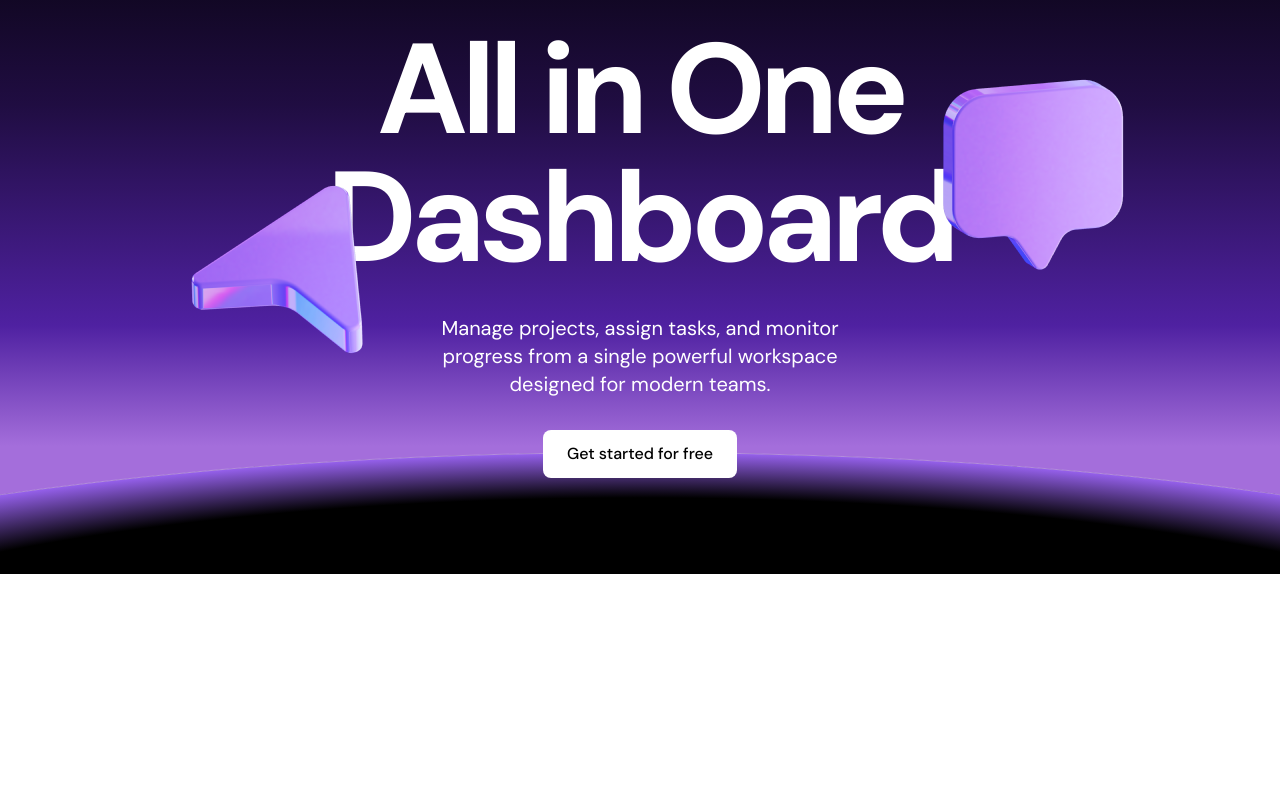
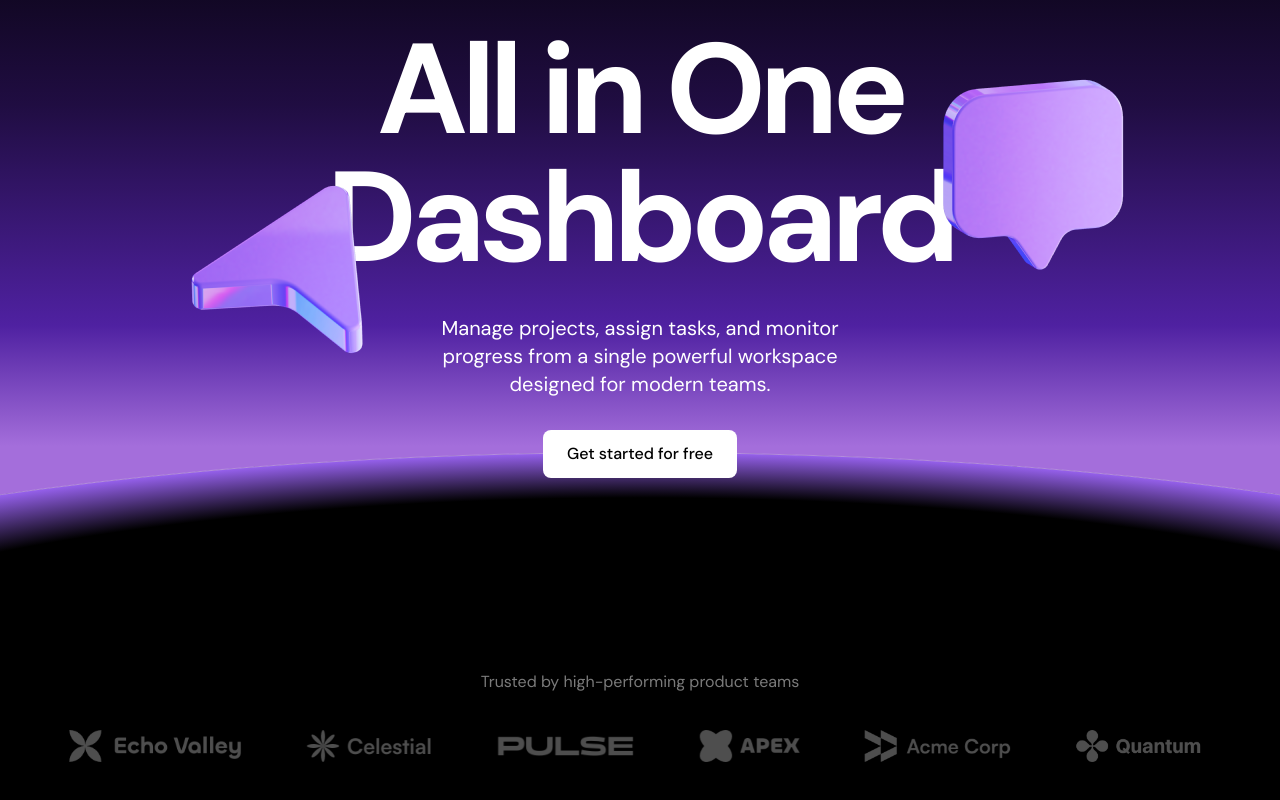
Before and after one commit to AymaneMehdi/Dark-Landing-Page-Task-Flow, a Next.js app: page / in a window 1280 px wide. Shown: the part 264-1064 px from the top of the page. Before the commit the page ends 838 px from the top, so only its background shows below. Built offline with nearby package versions, Linux system fonts and the light colour scheme.

Commit message:
Create LogoTicker section with Framer Motion logo animations.

```diff
--- a/src/app/page.tsx
+++ b/src/app/page.tsx
@@ -1,12 +1,14 @@
 import { Banner } from "@/components/Banner";
 import { Navbar } from "@/components/Navbar";
 import { Hero } from "@/components/Hero";
+import { LogoTicker } from "@/components/LogoTicker";
 export default function Home() {
   return (
     <>
       <Banner />
       <Navbar />
       <Hero />
+      <LogoTicker />
     </>
   );
 }
--- /dev/null
+++ b/src/components/LogoTicker.tsx
@@ -0,0 +1,62 @@
+"use client";
+import acmeLogo from "../assets/images/acme.png";
+import quantumLogo from "../assets/images/quantum.png";
+import echoLogo from "../assets/images/echo.png";
+import celestialLogo from "../assets/images/celestial.png";
+import pulseLogo from "../assets/images/pulse.png";
+import apexLogo from "../assets/images/apex.png";
+import Image from "next/image";
+import { motion } from "framer-motion";
+const images = [
+  { src: acmeLogo, alt: "Acme Logo" },
+  { src: quantumLogo, alt: "Quantum Logo" },
+  { src: echoLogo, alt: "Echo Logo" },
+  { src: celestialLogo, alt: "Celestial Logo" },
+  { src: pulseLogo, alt: "Pulse Logo" },
+  { src: apexLogo, alt: "Apex Logo" },
+];
+
+export const LogoTicker = () => {
+  return (
+    <div className="bg-black text-white py-[72px] sm:py-24">
+      <div className="container">
+        <h1 className="text-center text-[#7A7A7A]">
+          Trusted by high-performing{" "}
+          <span className="hidden sm:inline lg:inline">product teams</span>
+          <span className="block sm:hidden lg:hidden">product teams</span>
+        </h1>
+        <div className="overflow-hidden mt-9 before:content-[''] before:z-10 after:content-[''] before:absolute after:absolute before:h-full after:h-full before:w-5 after:w-5 relative after:right-0 before:left-0 before:top-0 after:top-0 before:bg-[linear-gradient(to_right,#000,rgb(0,0,0,0))] after:bg-[linear-gradient(to_left,#000,rgb(0,0,0,0))]">
+          <motion.div
+            transition={{
+              duration: 10,
+              ease: "linear",
+              repeat: Infinity,
+              repeatDelay: 0,
+              repeatType: "loop",
+            }}
+            initial={{ translateX: 0 }}
+            animate={{ translateX: "-50%" }}
+            className="flex gap-16 flex-none pr-16"
+          >
+            {images.map((image, index) => (
+              <Image
+                key={index}
+                src={image.src}
+                alt={image.alt}
+                className="flex-none h-8 w-auto"
+              />
+            ))}
+            {images.map((image, index) => (
+              <Image
+                key={index}
+                src={image.src}
+                alt={image.alt}
+                className="flex-none h-8 w-auto"
+              />
+            ))}
+          </motion.div>
+        </div>
+      </div>
+    </div>
+  );
+};
```
